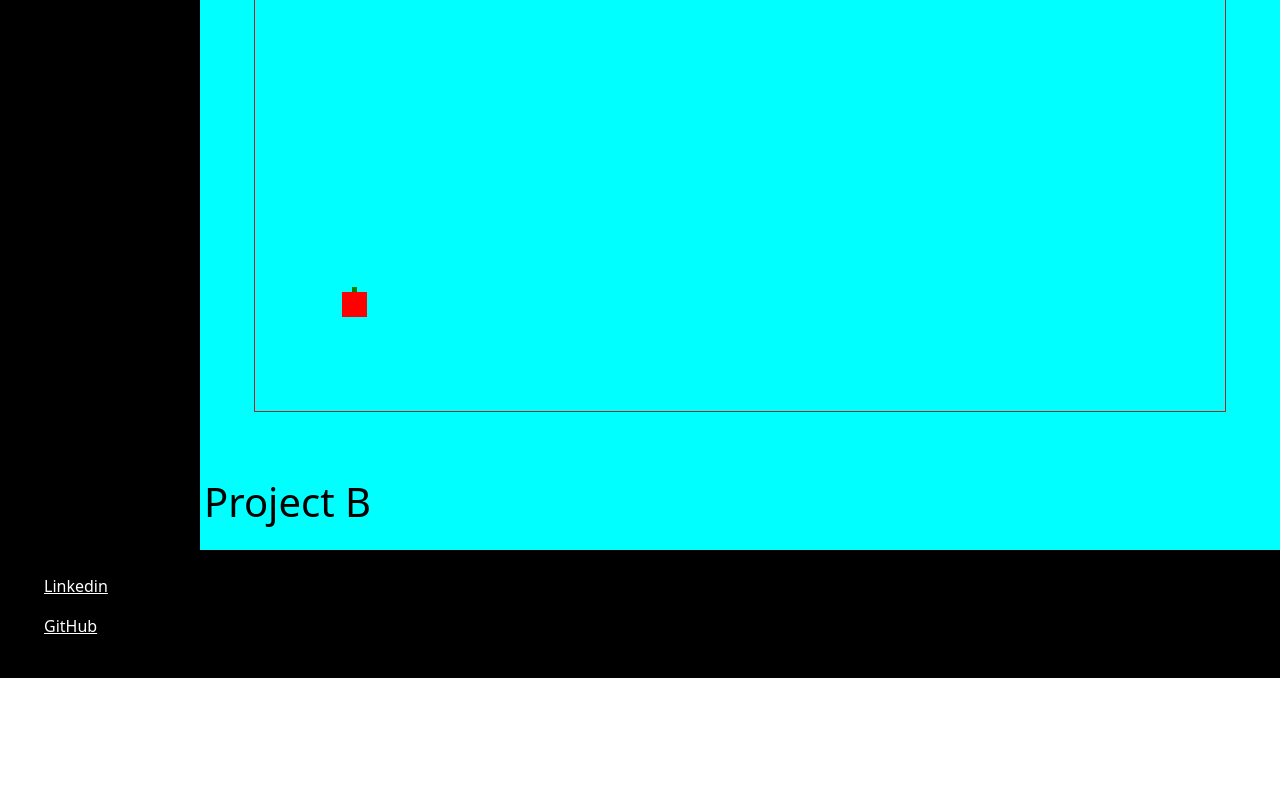
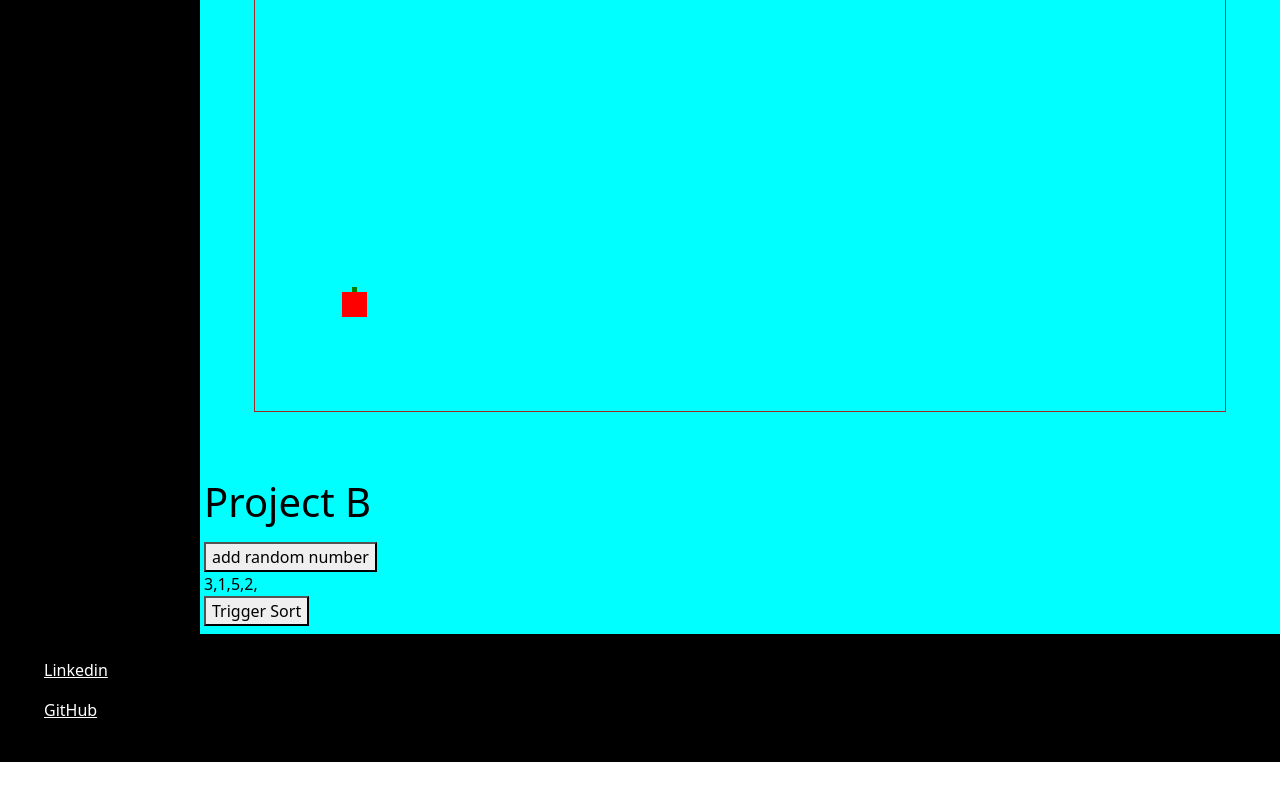
Before and after one commit to michael-svajhart/resume_fe, a React (Vite) app: page / in a window 1280 px wide. Shown: the part 5211-6011 px from the top of the page. Before the commit the page ends 5983 px from the top, so only its background shows below. Built offline with nearby package versions, Linux system fonts and the light colour scheme.

Commit message:
adding basic fillout of project Sort

```diff
--- a/src/sections/ProjectSort.tsx
+++ b/src/sections/ProjectSort.tsx
@@ -1,22 +1,51 @@
-import React, {useState} from "react"
+import React, {useEffect, useState} from "react"
 import axios from "axios";
 
 interface TSortFormData {
-    array: number[];
+    data: number[];
     sortType: "bubbleSort" | "insertionSort" | "heapSort"  | "mergeSort"; //allowed sorty types
+}
+
+interface TSortResponse {
+    data: number[];
 }
 
 
 const ProjectSort: React.FC = () => {
 
     const [formData, setFormData] = useState<TSortFormData>({
-        array: [3,1,5,2],
+        data: [3,1,5,2],
         sortType: "bubbleSort"
     })
 
+    const [resultsData, setResultsData] = useState<number[]>([])
 
-    const handleSort = () => {
+    useEffect(()=>{
+        console.log(resultsData)
+    }, [resultsData])
 
+    const handleSort = async () => {
+
+        try {
+            const response = await axios.post("https://322059ov62.execute-api.us-east-1.amazonaws.com/prod/sort", formData, {
+                headers: {
+                'Content-Type': 'application/json', // Specify content type
+                },
+                timeout: 5000, // Set a timeout for the request (in milliseconds)
+            });
+            let newArr: TSortResponse = response.data
+            console.log( typeof(newArr.data));
+            setResultsData(newArr.data);
+        } catch (error) {
+            console.error('Error:', error);
+        }
+    }
+
+     const handleAddEle = () => {
+        setFormData({
+            ...formData,
+            data:[...formData.data, Math.floor(Math.random() * 10000)]
+        });
     }
 
     return (
@@ -24,9 +53,16 @@ const ProjectSort: React.FC = () => {
             <section className="section" id="projectb">
                 <div className="container">
                     <h1 className="title">Project B</h1>
+
+                    <button onClick={handleAddEle}>add random number</button>
                     <div>
+                        {formData.data.map(ele => <span>{ele},</span>)}
+                    </div>
+                    <div>
+                        <button onClick={handleSort}>Trigger Sort</button>
+                    </div>
+                    {resultsData.map(ele => <span>{ele},</span>)}
 
-                    </div>
                 </div>
             </section>
 
```
